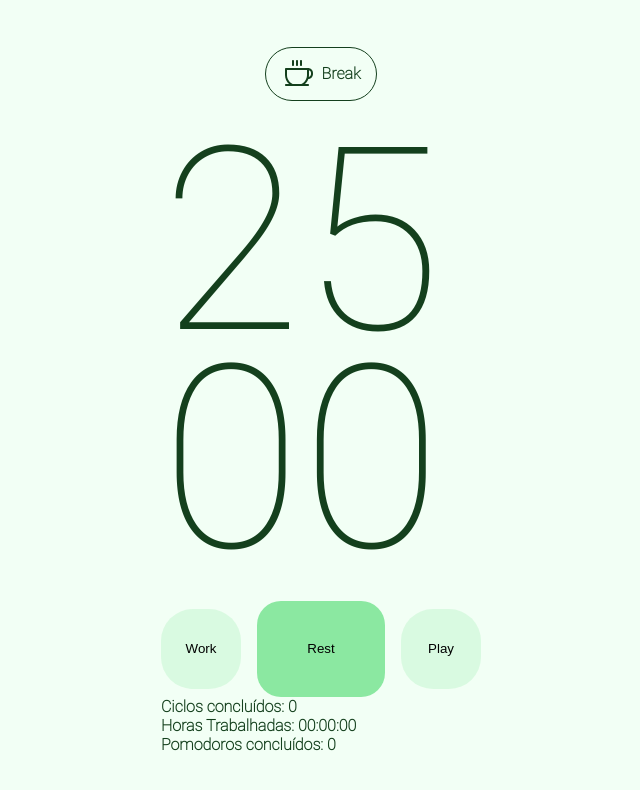
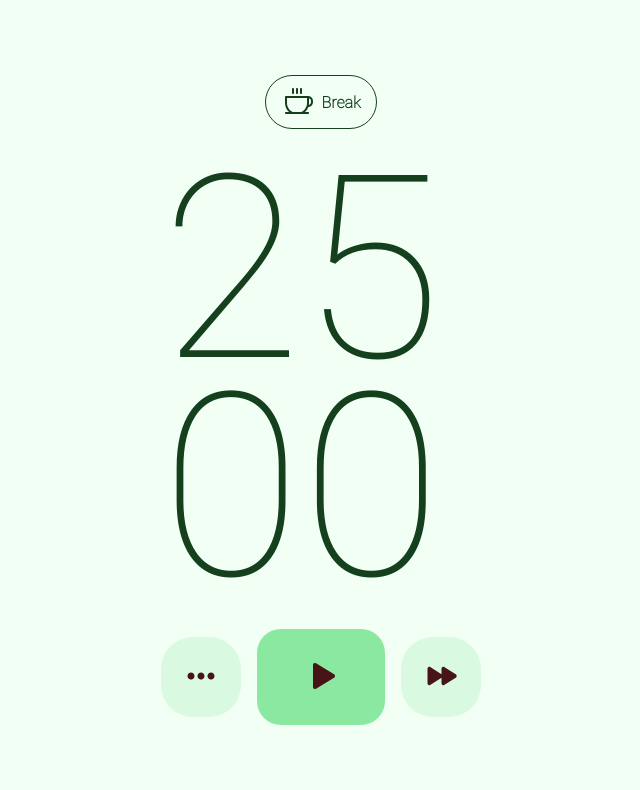
Before and after one commit to murilonicemento/pomodoro, a React (Create React App) app: page / in a window 1280 px wide. Shown: the top 790 px of the page, without its empty margins (319-959 px from the left). Built offline with nearby package versions, Linux system fonts and the light colour scheme.

Commit message:
style(components): estilização componentes

```diff
--- a/src/components/Button/index.tsx
+++ /dev/null
@@ -1,14 +0,0 @@
-import "./style.scss";
-interface Props {
-  onClick?: () => void;
-  text: string;
-  className?: string;
-}
-
-export function Button(props: Props): JSX.Element {
-  return (
-    <button onClick={props.onClick} className={props.className}>
-      {props.text}
-    </button>
-  );
-}
--- a/src/components/Button/style.scss
+++ /dev/null
@@ -1,15 +0,0 @@
-button {
-  border: none;
-  &:nth-child(even) {
-    width: 128px;
-    height: 96px;
-    border-radius: 24px;
-    background-color: rgba(255, 76, 76, 0.71);
-  }
-
-  &:nth-child(odd) {
-    width: 80px;
-    height: 80px;
-    border-radius: 32px;
-  }
-}
--- a/src/components/PomodoroTimer/index.tsx
+++ b/src/components/PomodoroTimer/index.tsx
@@ -1,9 +1,11 @@
 import { useCallback, useEffect, useState } from "react";
-import { secondsToTime } from "../../Utils/secondsToTime";
 import brain from "../../assets/images/brain.svg";
 import coffee from "../../assets/images/coffee.svg";
+import dots from "../../assets/images/dots-three-outline.svg";
+import fastForward from "../../assets/images/fast-forward.svg";
+import pause from "../../assets/images/pause.svg";
+import play from "../../assets/images/play.svg";
 import { useInterval } from "../../hooks/useInterval";
-import { Button } from "../Button";
 import { Timer } from "../Timer";
 import "./style.scss";
 
@@ -27,9 +29,6 @@ export function PomodoroTimer(props: Props): JSX.Element {
   const [cyclesQtdManager, setCyclesQtdManager] = useState(
     new Array(props.cycles - 1).fill(true)
   );
-  const [completedCycles, setCompletedCycles] = useState(0);
-  const [fullWorkingTime, setFullWorkingTime] = useState(0);
-  const [numberOfPomodoros, setNumberOfPomodoros] = useState(0);
 
   const configureWork = useCallback(() => {
     setTimeCounting(true);
@@ -81,11 +80,9 @@ export function PomodoroTimer(props: Props): JSX.Element {
     } else if (working && cyclesQtdManager.length <= 0) {
       configureRest(true);
       setCyclesQtdManager(new Array(props.cycles - 1).fill(true));
-      setCompletedCycles(completedCycles + 1);
       document.body.classList.add("light-theme-blue");
     }
 
-    if (working) setNumberOfPomodoros(numberOfPomodoros + 1);
     if (resting) configureWork();
   }, [
     working,
@@ -96,14 +93,11 @@ export function PomodoroTimer(props: Props): JSX.Element {
     cyclesQtdManager,
     setCyclesQtdManager,
     props.cycles,
-    completedCycles,
-    numberOfPomodoros,
   ]);
 
   useInterval(
     () => {
       setMainTime(mainTime - 1);
-      if (working) setFullWorkingTime(fullWorkingTime + 1);
     },
     timeCounting ? 1000 : null
   );
@@ -119,19 +113,21 @@ export function PomodoroTimer(props: Props): JSX.Element {
       </div>
       <Timer mainTime={mainTime} />
       <div id="controls">
-        <Button text="Work" onClick={() => configureWork()} />
-        <Button text="Rest" onClick={() => configureRest(false)} />
-        <Button
+        <button onClick={() => setTimeCounting(!timeCounting)}>
+          <img src={dots} alt="Dots three outline" />
+        </button>
+        <button onClick={() => configureWork()}>
+          <img
+            src={working ? pause : play}
+            alt={working ? "Pause Icon" : "Play Icon"}
+          />
+        </button>
+        <button
           className={!working && !resting ? "hidden" : ""}
-          text={timeCounting ? "Pause" : "Play"}
-          onClick={() => setTimeCounting(!timeCounting)}
-        />
-      </div>
-
-      <div className="details">
-        <p>Ciclos concluídos: {completedCycles} </p>
-        <p>Horas Trabalhadas: {secondsToTime(fullWorkingTime)} </p>
-        <p>Pomodoros concluídos: {numberOfPomodoros} </p>
+          onClick={() => configureRest(false)}
+        >
+          <img src={fastForward} alt="Fast Forward Icon" />
+        </button>
       </div>
     </section>
   );
--- a/src/components/PomodoroTimer/style.scss
+++ b/src/components/PomodoroTimer/style.scss
@@ -15,5 +15,20 @@
     align-items: center;
     justify-content: center;
     gap: 16px;
+
+    button {
+      border: none;
+      &:nth-child(even) {
+        width: 128px;
+        height: 96px;
+        border-radius: 24px;
+      }
+
+      &:nth-child(odd) {
+        width: 80px;
+        height: 80px;
+        border-radius: 32px;
+      }
+    }
   }
 }
```
